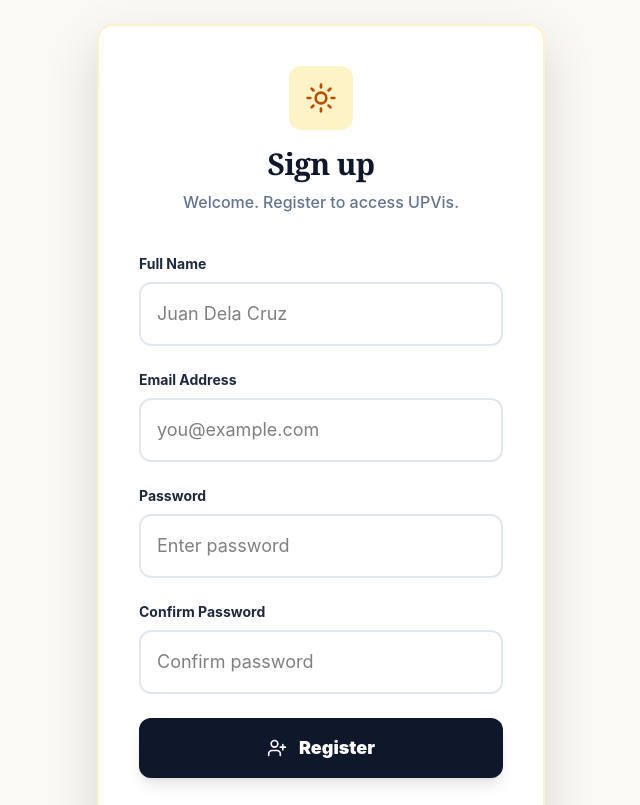
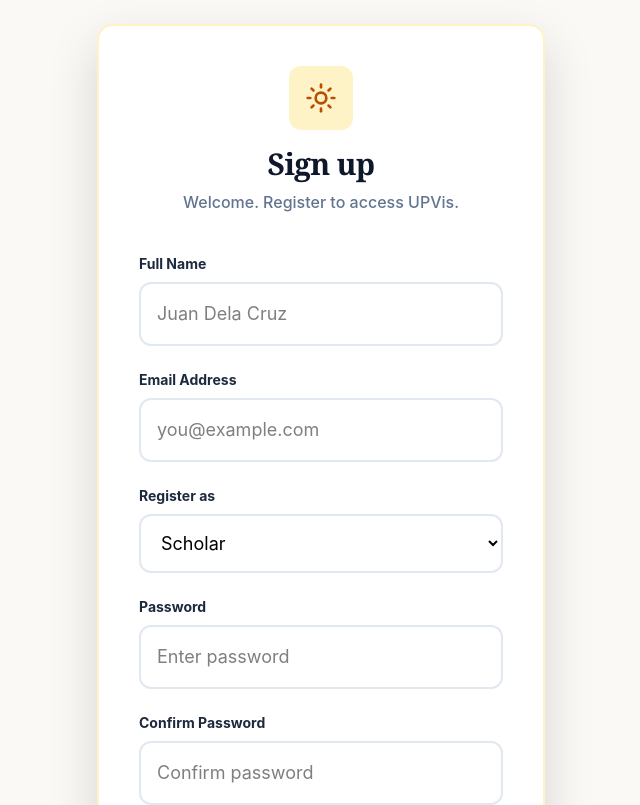
Before and after one commit to Hiagyl/upVIS, a React app in the folder frontend/: page /register in a window 1280 px wide. Shown: the top 805 px of the page, without its empty margins (319-959 px from the left). Built offline with nearby package versions, Linux system fonts and the light colour scheme; no server answers; the HTML template or start-up script is replaced by a standard one.

Commit message:
edited login register pages for scholars

```diff
--- a/frontend/src/pages/LoginPage.tsx
+++ b/frontend/src/pages/LoginPage.tsx
@@ -16,9 +16,25 @@ const LoginPage = () => {
 
         try {
             const data = await authService.login({ email, password });
+
+            const role = data.user.role;
+
+            // Optional: store auth
+            localStorage.setItem("user", JSON.stringify(data.user));
+            localStorage.setItem("token", data.token);
+
+            // ROUTING LOGIC
+            if (role === "admin") {
+                navigate("/dashboard", { replace: true });
+            } else if (role === "student") {
+                navigate("/student-polls", { replace: true });
+            } else if (role === "donor") {
+                navigate("/donor-landing", { replace: true });
+            } else {
                 navigate("/", { replace: true });
+            }
+
         } catch (err: any) {
-            // Error handling removed as requested
             console.error("Login failed:", err);
         } finally {
             setLoading(false);
--- a/frontend/src/pages/RegisterPage.tsx
+++ b/frontend/src/pages/RegisterPage.tsx
@@ -10,15 +10,18 @@ const RegisterPage = () => {
         email: "",
         password: "",
         confirmPassword: "",
+        role: "scholar",
     });
 
     const [loading, setLoading] = useState(false);
 
-    const handleChange = (e: React.ChangeEvent<HTMLInputElement>) => {
-        setForm({
-          ...form,
-          [e.target.name]: e.target.value,
-        });
+    const handleChange = (
+      e: React.ChangeEvent<HTMLInputElement | HTMLSelectElement>
+    ) => {
+      setForm({
+        ...form,
+        [e.target.name]: e.target.value,
+      });
     };
 
     const handleSubmit = async (e: React.FormEvent) => {
@@ -39,6 +42,7 @@ const RegisterPage = () => {
                 email: form.email,
                 password: form.password,
                 contactNo: 0, // Placeholder if you haven't added a field for it yet
+                role: form.role,
             });
 
             console.log("Registration successful");
@@ -106,6 +110,24 @@ const RegisterPage = () => {
               className="w-full border-2 border-slate-200 rounded-xl p-4 text-lg focus:border-amber-500 outline-none"
               placeholder="you@example.com"
             />
+          </div>
+
+          {/* Role Selection */}
+          <div>
+            <label className="block text-sm font-bold text-slate-800 mb-2">
+              Register as
+            </label>
+
+            <select
+              name="role"
+              value={form.role}
+              onChange={handleChange}
+              className="w-full border-2 border-slate-200 rounded-xl p-4 text-lg focus:border-amber-500 outline-none"
+            >
+              <option value="scholar">Scholar</option>
+              <option value="donor">Donor</option>
+              <option value="admin">Admin</option>
+            </select>
           </div>
 
           {/* Password */}
```
Lines whose indentation alone changed are shown as unchanged.
